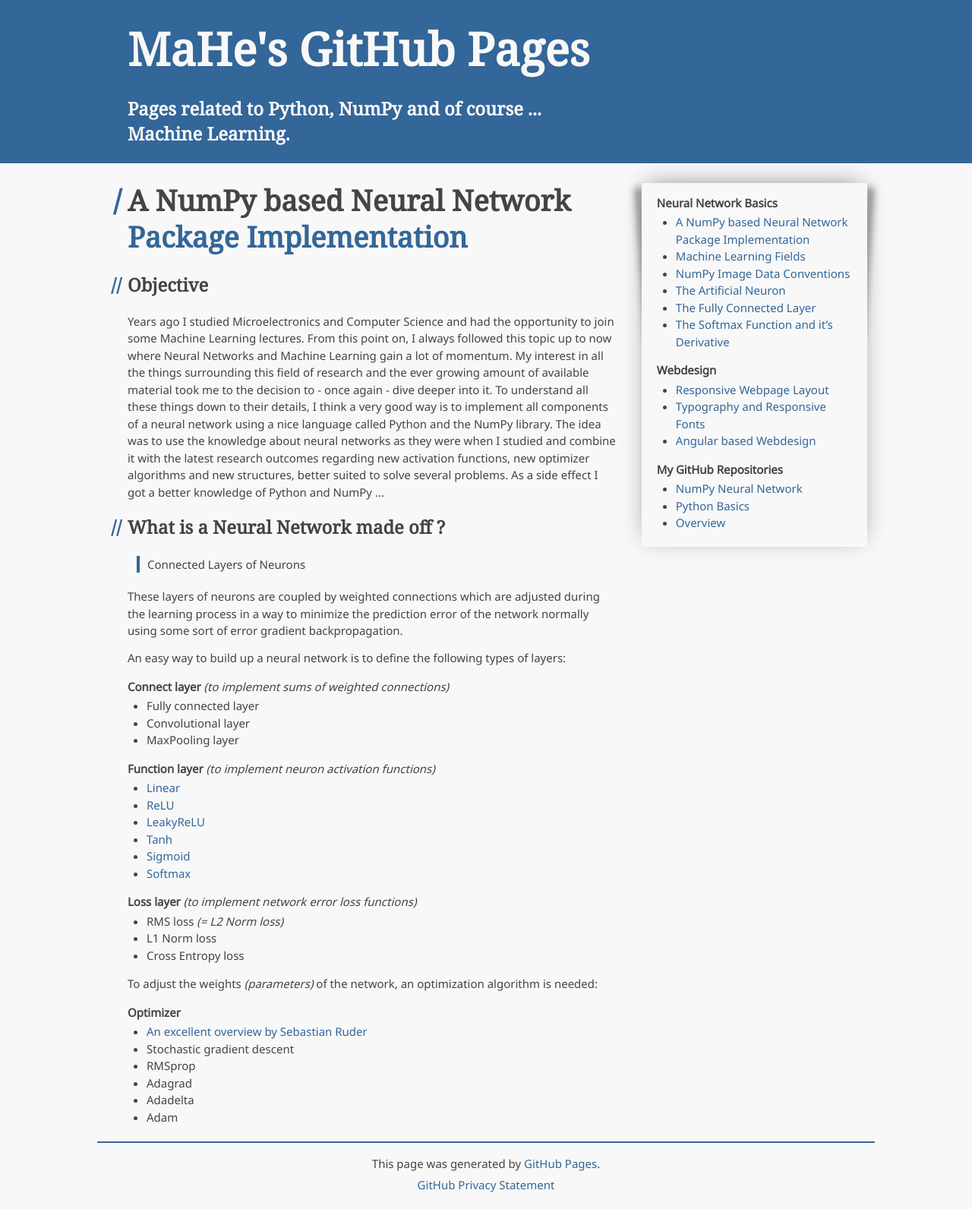
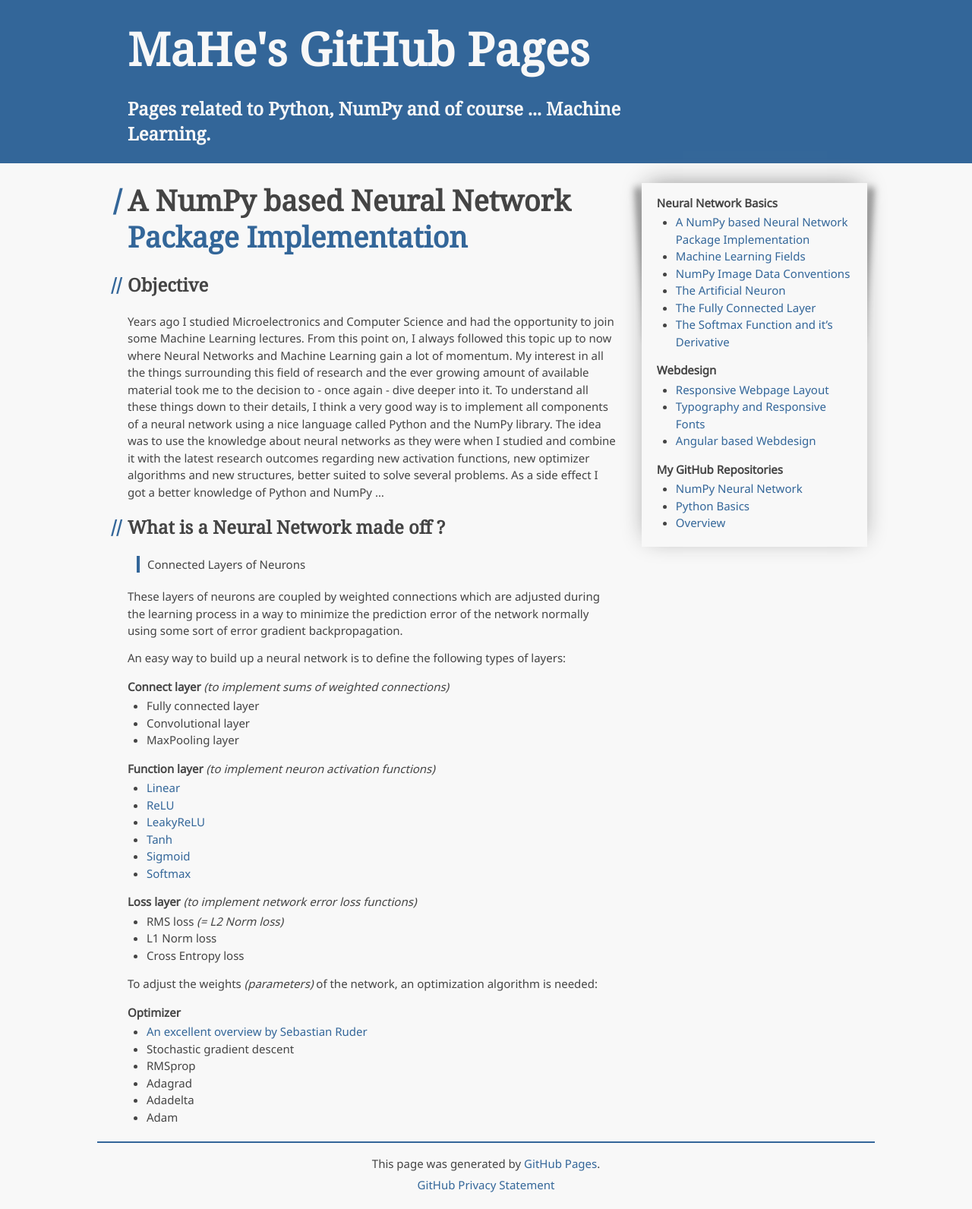
Before and after one commit to m-a-h-e/m-a-h-e.github.io, a Jekyll site: the page built from index.md, in a window 1280 px wide. Shown: the whole page at 76% size. Built offline with Jekyll 4.4.1, drawn with Linux system fonts in a browser that asks for light colours; our own code applies the rules of GitHub Pages for plain Markdown files.

Commit message:
header style adjustment

```diff
--- a/assets/css/style.scss
+++ b/assets/css/style.scss
@@ -51,7 +51,7 @@ html {
 /* header content dependent, nice looking text wrap */
 
 #header {
-    max-width: 440px;
+    max-width: 500px;
 }
 @media (min-width: 640px) {
     #header {
@@ -60,7 +60,7 @@ html {
 }
 @media (min-width: 960px) {
     #header {
-        max-width: 700px;
+        max-width: 750px;
     }
 }
 
```
